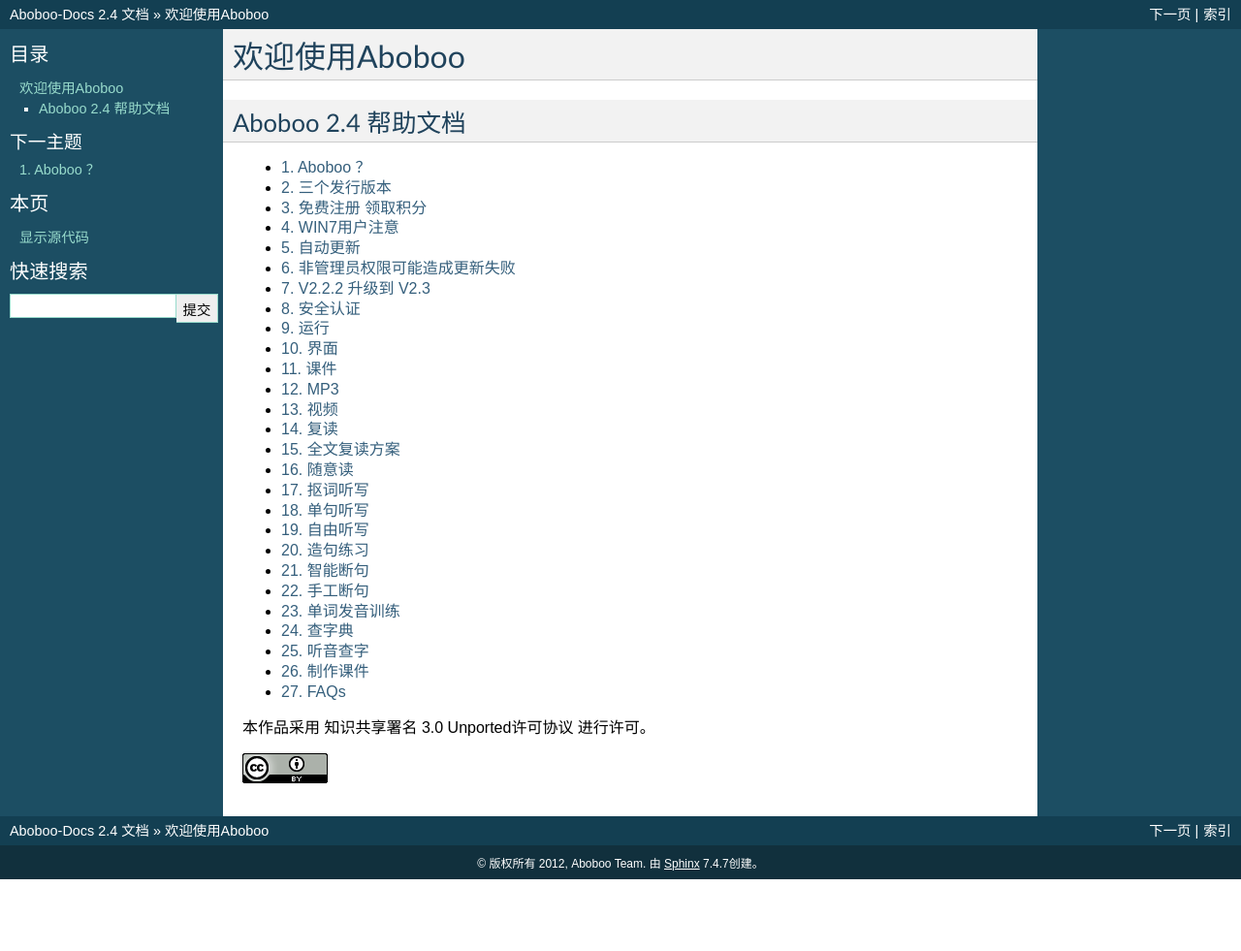
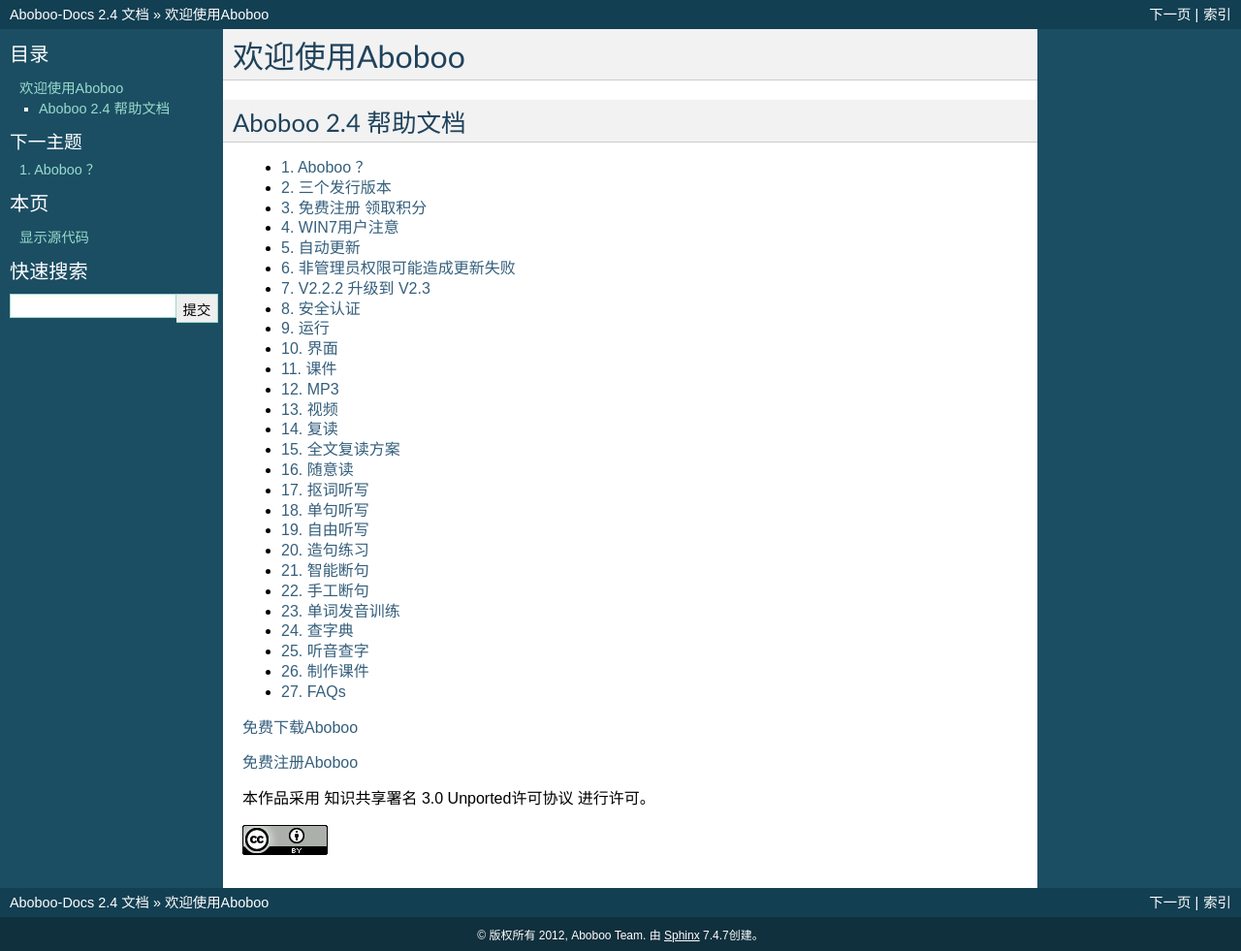
Before and after one commit to aboboo/Aboboo-Docs, a Sphinx documentation site: the page built from source/index.rst, in a window 1280 px wide. Shown: the whole page at 97% size. Built offline with Sphinx 7.4.7, drawn with Linux system fonts in a browser that asks for light colours; before the commit the page ends 907 px from its top, so only the background shows below that.

Commit message:
显示免费下载链接/注册链接

```diff
--- a/source/index.rst
+++ b/source/index.rst
@@ -35,7 +35,9 @@
    ke-jian-zhi-zuo
    faq
 
-.. `离线阅读 <http://aboboo.com/docs/Aboboo2.1.2-QuickStart.zip>`_     `免费下载 <http://aboboo.com/download/>`_  `免费注册 <http://aboboo.com/account/signup/>`_
+`免费下载Aboboo <http://www.aboboo.com/download/>`_
+
+`免费注册Aboboo <http://www.aboboo.com/account/signup/>`_
 
 .. 本作品采用 `知识共享署名 3.0 Unported许可协议 <http://creativecommons.org/licenses/by/3.0/>`_  进行许可。
 
```
